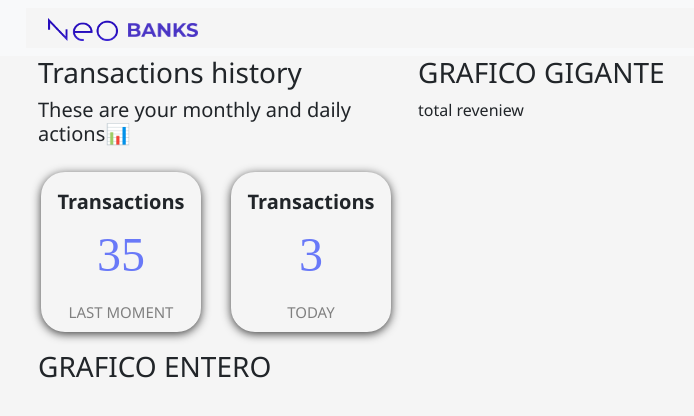
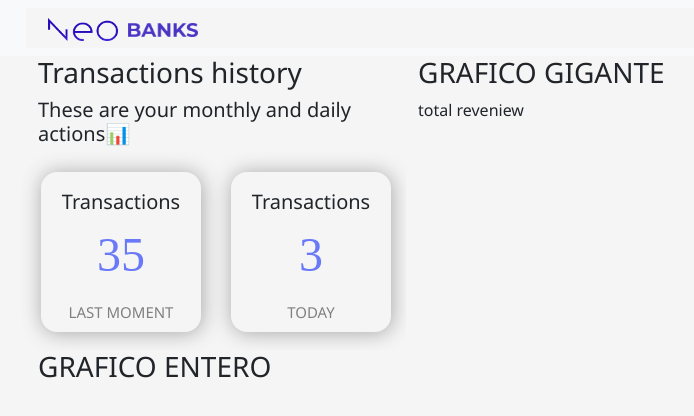
Before and after one commit to hannakpa/HP_crossPlatform, a React (Vite) app: page / in a window 1280 px wide. Shown: the top 416 px of the page, without its empty margins (44-738 px from the left). Built offline with nearby package versions, Linux system fonts and the light colour scheme.

Commit message:
cardsReady

```diff
--- a/src/styles/fixed/app.css
+++ b/src/styles/fixed/app.css
@@ -18,8 +18,8 @@
 .card-box{
   margin: 18px auto;
   display:inline-block;
-  border-radius: 15%;
-  box-shadow: 0 2px 10px 0 rgb(61, 61, 61);
+  border-radius: 10%;
+  box-shadow: 1px 1px 20px 0 rgba(61, 61, 61, 0.429);
   width: 160px;
   height: 160px;
   padding: 5px;
@@ -44,7 +44,7 @@ font-family: 'Montserrat';
 }
 
 .card-title{
-  font-weight: bold;
+  font-weight: 500;
   font-size: 20px;
   margin-top: 10px;
 }
```
